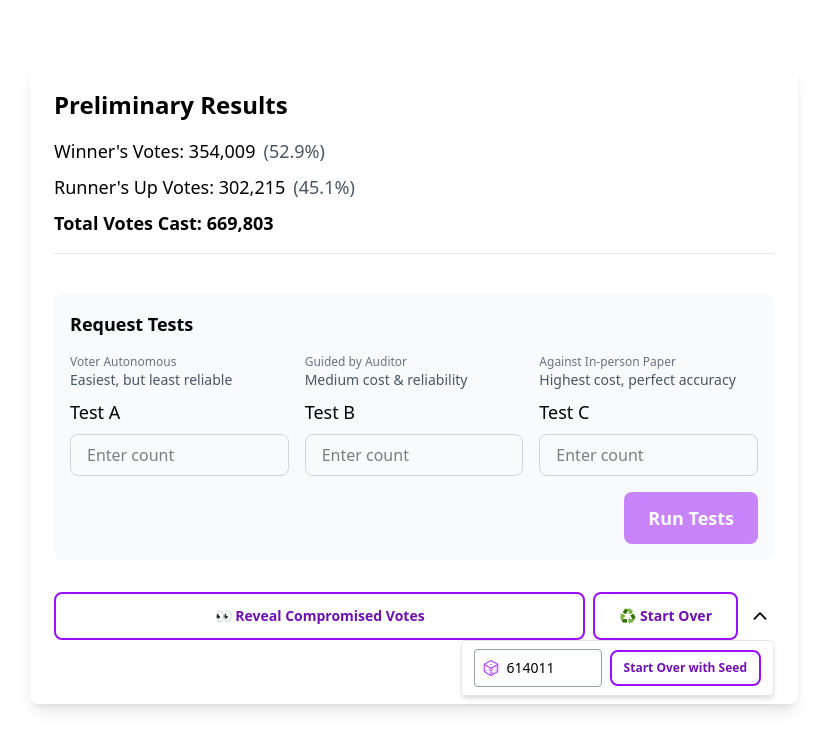
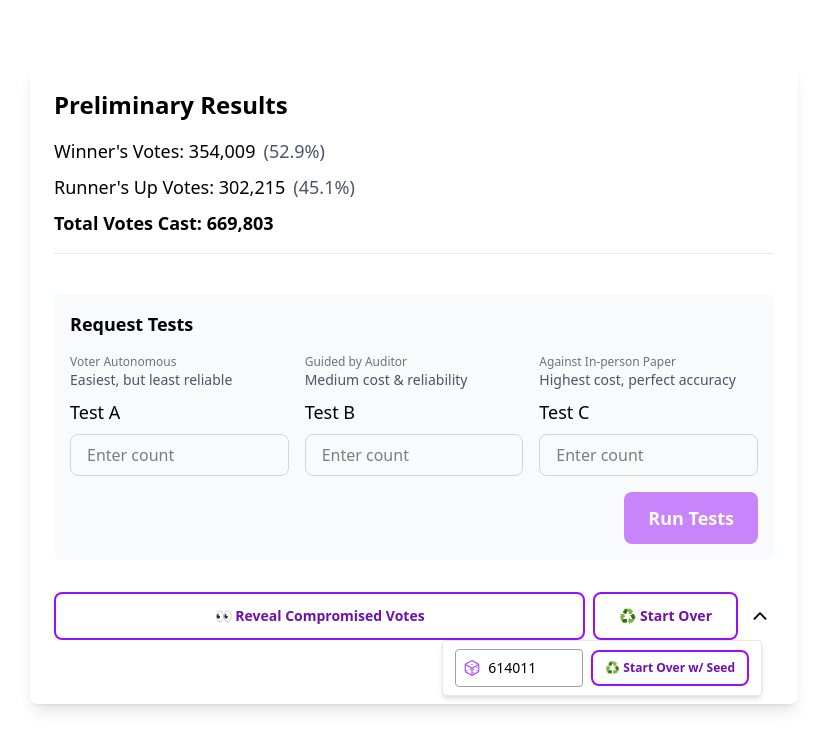
Before and after one commit to dsernst/simulate-corrupted-election, a Next.js app: page / in a window 1280 px wide. Both pictures are taken after a click on the button "Show seed input". Shown: the part 203-953 px from the top of the page, without its empty margins (226-1053 px from the left). Built offline with nearby package versions, Linux system fonts and the light colour scheme.

Commit message:
Adjust seed input to match Start Over look

```diff
--- a/app/components/RevealStartOverLine.tsx
+++ b/app/components/RevealStartOverLine.tsx
@@ -62,7 +62,7 @@ export const RevealStartOverLine = ({
           </Button>
           <button
             onClick={onToggleSeedInput}
-            className="p-1 hover:bg-gray-100 rounded"
+            className="p-1 hover:bg-gray-100 rounded cursor-pointer"
             aria-label={showSeedInput ? 'Hide seed input' : 'Show seed input'}
           >
             {showSeedInput ? (
@@ -74,7 +74,7 @@ export const RevealStartOverLine = ({
           {showSeedInput && (
             <form
               onSubmit={handleSeedSubmit}
-              className="absolute right-0 top-12 bg-white border border-gray-200 rounded shadow-md flex gap-2 items-center px-3 py-2 z-10"
+              className="absolute right-3 top-12 bg-white border border-gray-200 rounded shadow-md flex gap-2 items-center px-3 py-2 z-10"
               style={{ minWidth: 0 }}
             >
               <IoDiceOutline
@@ -94,7 +94,7 @@ export const RevealStartOverLine = ({
                 variant="outline"
                 className="!px-3 !py-2 text-xs whitespace-nowrap"
               >
-                Start Over with Seed
+                ♻️ Start Over w/ Seed
               </Button>
             </form>
           )}
```
